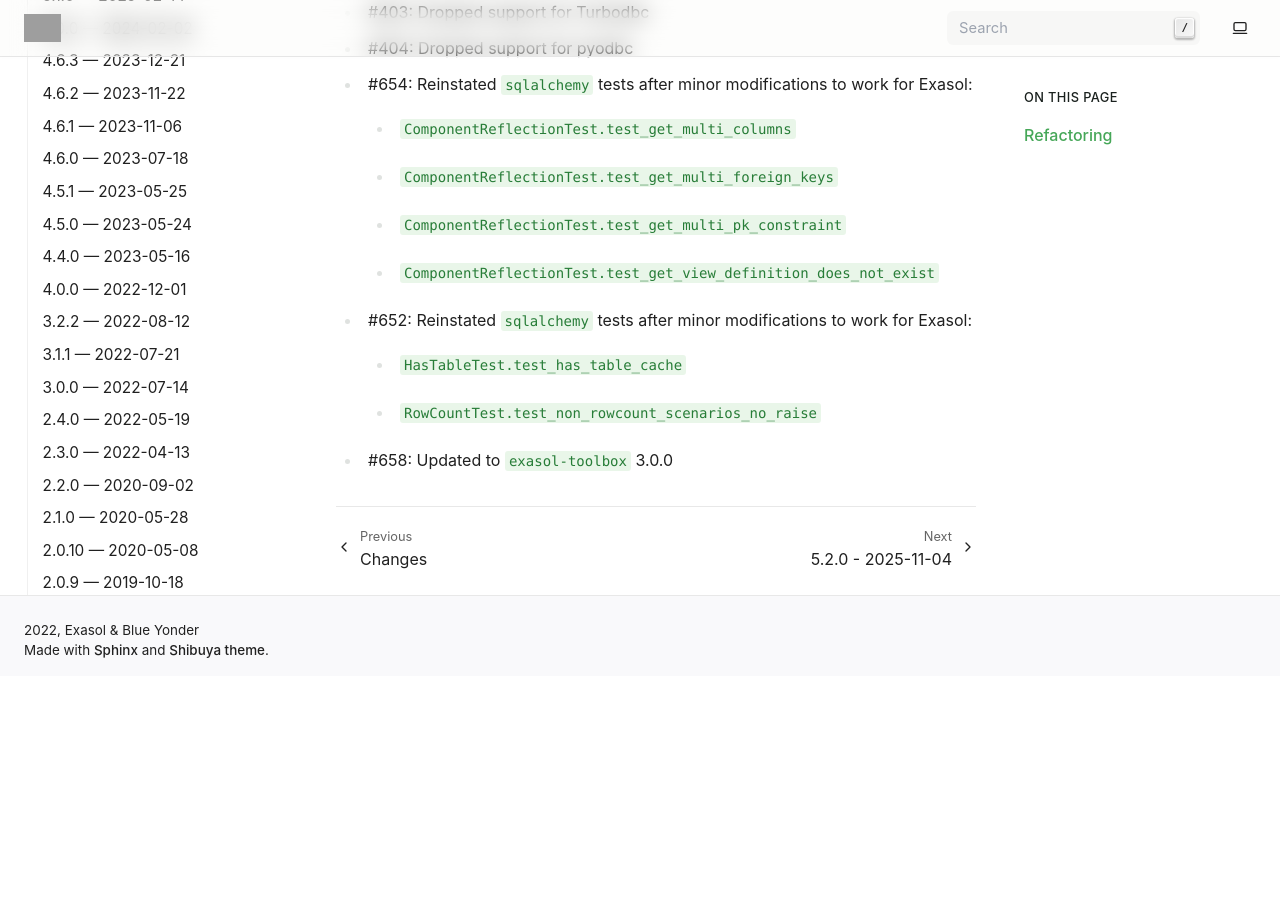
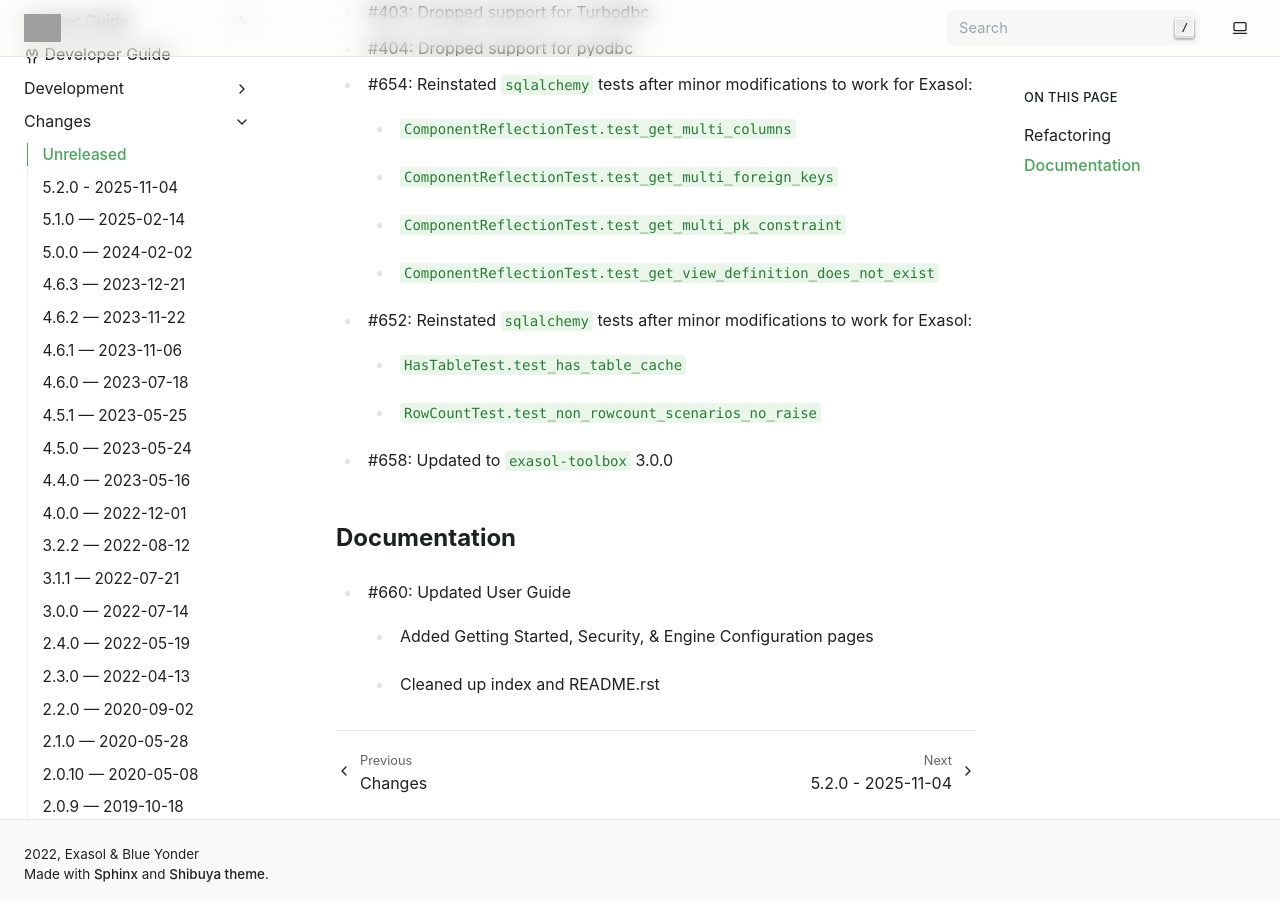
Before and after one commit to exasol/sqlalchemy-exasol, a Sphinx documentation site: the page built from doc/changes/unreleased.md, in a window 1280 px wide and 900 px high, scrolled down 1238 px. Built offline with Sphinx 7.4.7, drawn with Linux system fonts in a browser that asks for light colours; before the commit the page ends 1914 px from its top, so only the background shows below that; grey boxes are pictures that could not be loaded.

Commit message:
Add changelog entry

```diff
--- a/doc/changes/unreleased.md
+++ b/doc/changes/unreleased.md
@@ -29,3 +29,8 @@
   - `HasTableTest.test_has_table_cache`
   - `RowCountTest.test_non_rowcount_scenarios_no_raise`
 - #658: Updated to `exasol-toolbox` 3.0.0
+
+## Documentation
+- #660: Updated User Guide
+  - Added Getting Started, Security, & Engine Configuration pages
+  - Cleaned up index and README.rst
--- a/doc/user_guide/index.rst
+++ b/doc/user_guide/index.rst
@@ -80,6 +80,8 @@
     password = "exasol"
     host = "127.0.0.1"
     port = "8563
+        query={"SSLCertificate":"SSL_VERIFY_NONE"}
+
 
     # To disable certificate validation -> NOT recommended
     ssl_certificate = "SSL_VERIFY_NONE"
```
